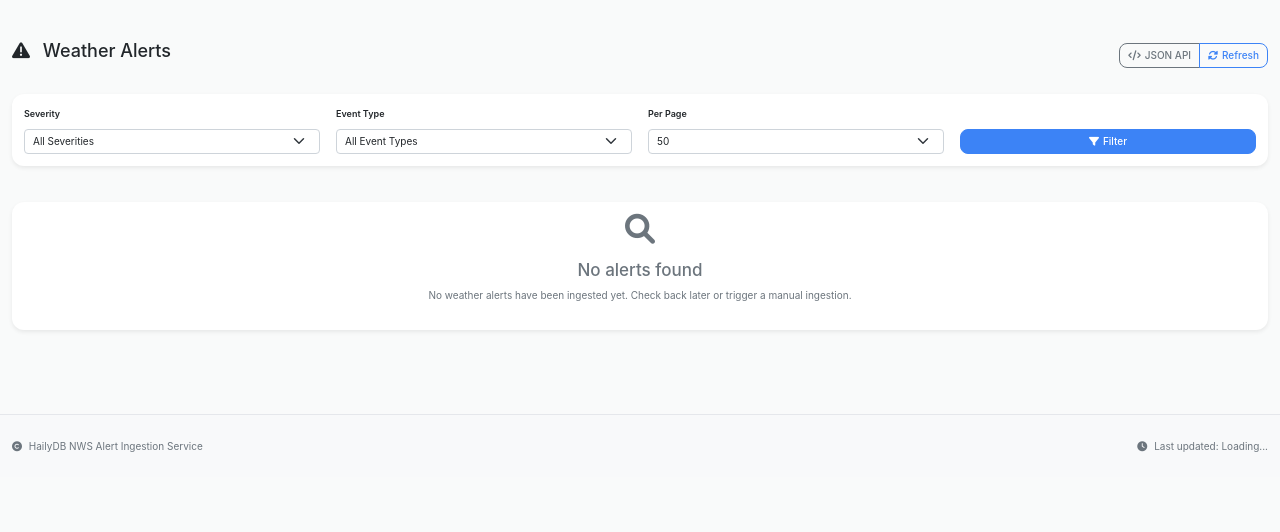
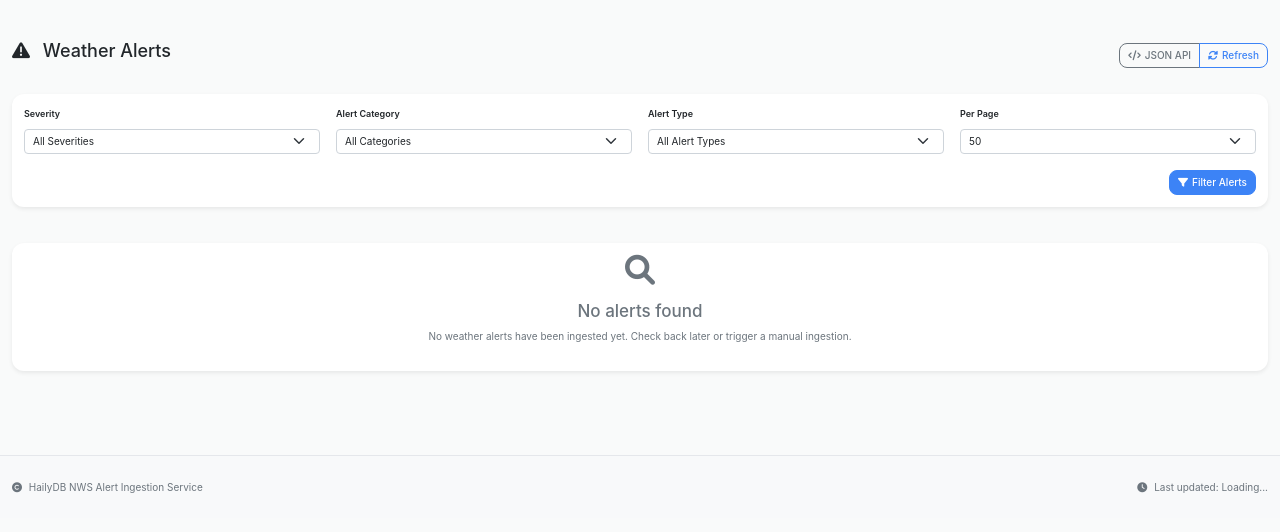
Before and after one commit to CMDVA/HailyDB, a Flask app: page /alerts in a window 1280 px wide. Shown: the part 48-580 px from the top of the page. Run offline with Flask 3, Linux system fonts and the light colour scheme.

Commit message:
Add ability to filter alerts by category, such as severe or winter weather
Implements alert category filtering in `app.py` and updates `alerts.html` template to include the category selection.

Replit-Commit-Author: Agent
Replit-Commit-Session-Id: 70b28640-4b46-4441-a360-5633c25ca259
Replit-Commit-Screenshot-Url: https://storage.googleapis.com/screenshot-production-us-central1/b39f3a59-cba9-411d-a929-796ce937d19e/24510abc-4ac5-47d2-aaf1-002ee4590bdf.jpg

```diff
--- a/app.py
+++ b/app.py
@@ -85,18 +85,73 @@ def get_alerts():
     per_page = request.args.get('per_page', 50, type=int)
     severity = request.args.get('severity')
     event = request.args.get('event')
+    category = request.args.get('category')
     state = request.args.get('state')
     county = request.args.get('county')
     area = request.args.get('area')
     effective_date = request.args.get('effective_date')
     active_only = request.args.get('active_only', 'false').lower() == 'true'
 
+    # Category mapping - maps category names to their corresponding alert types
+    category_mapping = {
+        'Severe Weather Alert': [
+            'Tornado Watch', 'Tornado Warning', 'Severe Thunderstorm Watch',
+            'Severe Thunderstorm Warning', 'Severe Weather Statement',
+            'Extreme Wind Warning', 'Snow Squall Warning'
+        ],
+        'Winter Weather Alert': [
+            'Winter Storm Watch', 'Winter Storm Warning', 'Blizzard Warning',
+            'Ice Storm Warning', 'Winter Weather Advisory', 'Freezing Rain Advisory',
+            'Wind Chill Advisory', 'Wind Chill Warning', 'Frost Advisory', 'Freeze Warning'
+        ],
+        'Flood Alert': [
+            'Flood Watch', 'Flood Warning', 'Flash Flood Watch',
+            'Flash Flood Warning', 'Flood Advisory'
+        ],
+        'Coastal Alert': [
+            'Coastal Flood Watch', 'Coastal Flood Warning', 'Coastal Flood Advisory',
+            'Lakeshore Flood Watch', 'Lakeshore Flood Warning', 'Lakeshore Flood Advisory',
+            'Beach Hazards Statement'
+        ],
+        'Wind & Fog Alert': [
+            'High Wind Watch', 'High Wind Warning', 'Wind Advisory',
+            'Dense Fog Advisory', 'Freezing Fog Advisory'
+        ],
+        'Fire Weather Alert': [
+            'Fire Weather Watch', 'Red Flag Warning'
+        ],
+        'Air Quality & Dust Alert': [
+            'Air Quality Alert', 'Air Stagnation Advisory', 'Blowing Dust Advisory',
+            'Dust Storm Warning', 'Ashfall Advisory', 'Ashfall Warning'
+        ],
+        'Marine Alert': [
+            'Small Craft Advisory', 'Gale Watch', 'Gale Warning', 'Storm Watch',
+            'Storm Warning', 'Hurricane Force Wind Warning', 'Special Marine Warning',
+            'Low Water Advisory', 'Brisk Wind Advisory', 'Marine Weather Statement',
+            'Hazardous Seas Warning'
+        ],
+        'Tropical Weather Alert': [
+            'Tropical Storm Watch', 'Tropical Storm Warning', 'Hurricane Watch',
+            'Hurricane Warning', 'Storm Surge Watch', 'Storm Surge Warning'
+        ],
+        'Tsunami Alert': [
+            'Tsunami Watch', 'Tsunami Advisory', 'Tsunami Warning'
+        ],
+        'General Weather Info': [
+            'Special Weather Statement', 'Hazardous Weather Outlook', 'Short Term Forecast',
+            'Public Information Statement', 'Administrative Message', 'Test Message'
+        ]
+    }
+
     query = Alert.query.order_by(Alert.effective.desc())
 
     if severity:
         query = query.filter(Alert.severity == severity)
     if event:
         query = query.filter(Alert.event.ilike(f'%{event}%'))
+    if category and category in category_mapping:
+        # Filter by alert types in the selected category
+        query = query.filter(Alert.event.in_(category_mapping[category]))
     if state:
         query = query.filter(Alert.area_desc.ilike(f'%{state}%'))
     if county:
--- a/templates/alerts.html
+++ b/templates/alerts.html
@@ -29,7 +29,7 @@
         <div class="card">
             <div class="card-body">
                 <form method="GET" class="row g-3">
-                    <div class="col-md-3">
+                    <div class="col-md-6 col-lg-3">
                         <label for="severity" class="form-label">Severity</label>
                         <select class="form-select" id="severity" name="severity">
                             <option value="">All Severities</option>
@@ -39,10 +39,27 @@
                             <option value="Minor" {{ 'selected' if request.args.get('severity') == 'Minor' }}>Minor</option>
                         </select>
                     </div>
-                    <div class="col-md-3">
-                        <label for="event" class="form-label">Event Type</label>
+                    <div class="col-md-6 col-lg-3">
+                        <label for="category" class="form-label">Alert Category</label>
+                        <select class="form-select" id="category" name="category">
+                            <option value="">All Categories</option>
+                            <option value="Severe Weather Alert" {{ 'selected' if request.args.get('category') == 'Severe Weather Alert' }}>Severe Weather Alert</option>
+                            <option value="Winter Weather Alert" {{ 'selected' if request.args.get('category') == 'Winter Weather Alert' }}>Winter Weather Alert</option>
+                            <option value="Flood Alert" {{ 'selected' if request.args.get('category') == 'Flood Alert' }}>Flood Alert</option>
+                            <option value="Coastal Alert" {{ 'selected' if request.args.get('category') == 'Coastal Alert' }}>Coastal Alert</option>
+                            <option value="Wind & Fog Alert" {{ 'selected' if request.args.get('category') == 'Wind & Fog Alert' }}>Wind & Fog Alert</option>
+                            <option value="Fire Weather Alert" {{ 'selected' if request.args.get('category') == 'Fire Weather Alert' }}>Fire Weather Alert</option>
+                            <option value="Air Quality & Dust Alert" {{ 'selected' if request.args.get('category') == 'Air Quality & Dust Alert' }}>Air Quality & Dust Alert</option>
+                            <option value="Marine Alert" {{ 'selected' if request.args.get('category') == 'Marine Alert' }}>Marine Alert</option>
+                            <option value="Tropical Weather Alert" {{ 'selected' if request.args.get('category') == 'Tropical Weather Alert' }}>Tropical Weather Alert</option>
+                            <option value="Tsunami Alert" {{ 'selected' if request.args.get('category') == 'Tsunami Alert' }}>Tsunami Alert</option>
+                            <option value="General Weather Info" {{ 'selected' if request.args.get('category') == 'General Weather Info' }}>General Weather Info</option>
+                        </select>
+                    </div>
+                    <div class="col-md-6 col-lg-3">
+                        <label for="event" class="form-label">Alert Type</label>
                         <select class="form-select" id="event" name="event">
-                            <option value="">All Event Types</option>
+                            <option value="">All Alert Types</option>
                             <optgroup label="Severe Weather Alert">
                                 <option value="Tornado Watch" {{ 'selected' if request.args.get('event') == 'Tornado Watch' }}>Tornado Watch</option>
                                 <option value="Tornado Warning" {{ 'selected' if request.args.get('event') == 'Tornado Warning' }}>Tornado Warning</option>
@@ -135,7 +152,7 @@
                             </optgroup>
                         </select>
                     </div>
-                    <div class="col-md-3">
+                    <div class="col-md-6 col-lg-3">
                         <label for="per_page" class="form-label">Per Page</label>
                         <select class="form-select" id="per_page" name="per_page">
                             <option value="25" {{ 'selected' if request.args.get('per_page', '50') == '25' }}>25</option>
@@ -143,11 +160,10 @@
                             <option value="100" {{ 'selected' if request.args.get('per_page', '50') == '100' }}>100</option>
                         </select>
                     </div>
-                    <div class="col-md-3">
-                        <label class="form-label">&nbsp;</label>
-                        <div class="d-grid">
+                    <div class="col-12">
+                        <div class="d-grid d-md-flex justify-content-md-end">
                             <button type="submit" class="btn btn-primary">
-                                <i class="fas fa-filter me-1"></i>Filter
+                                <i class="fas fa-filter me-1"></i>Filter Alerts
                             </button>
                         </div>
                     </div>
```
Also changed, not shown: attached_assets/Screenshot 2025-06-05 at 09.57.09.png (added).
